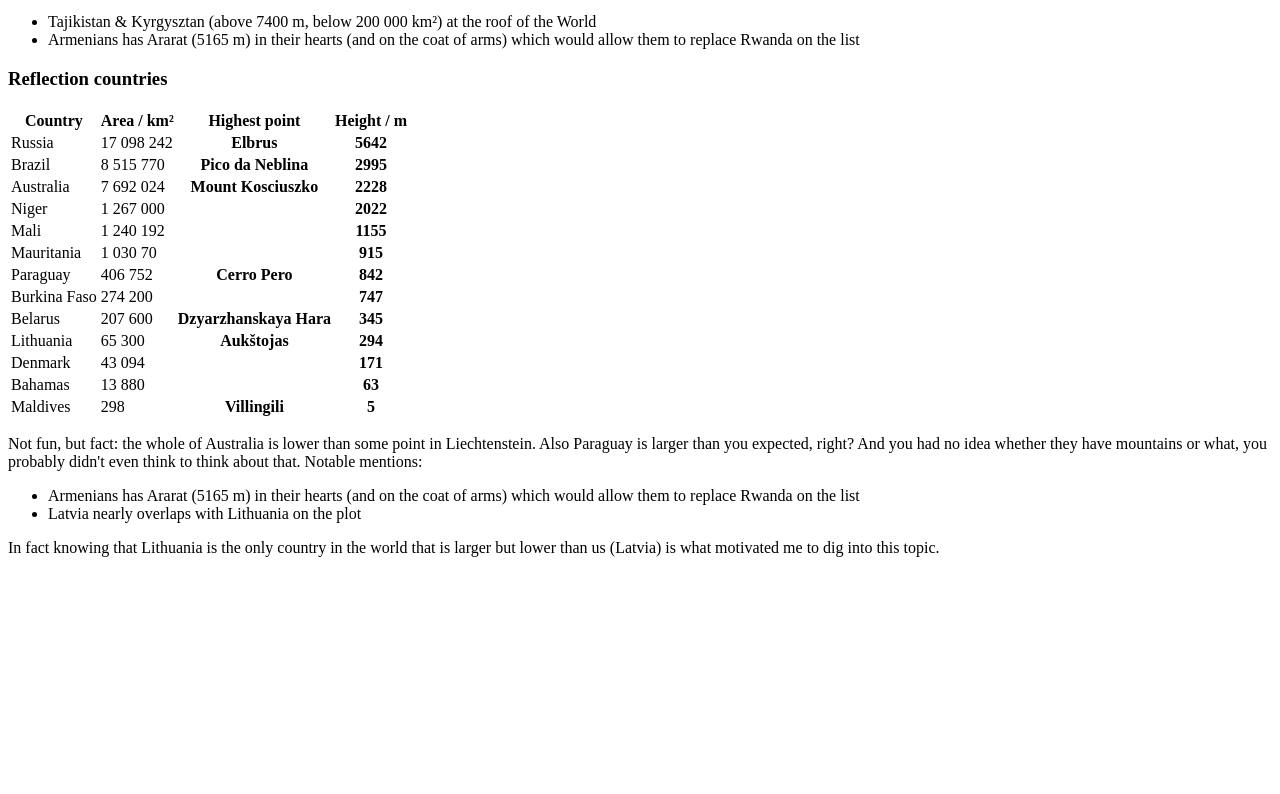
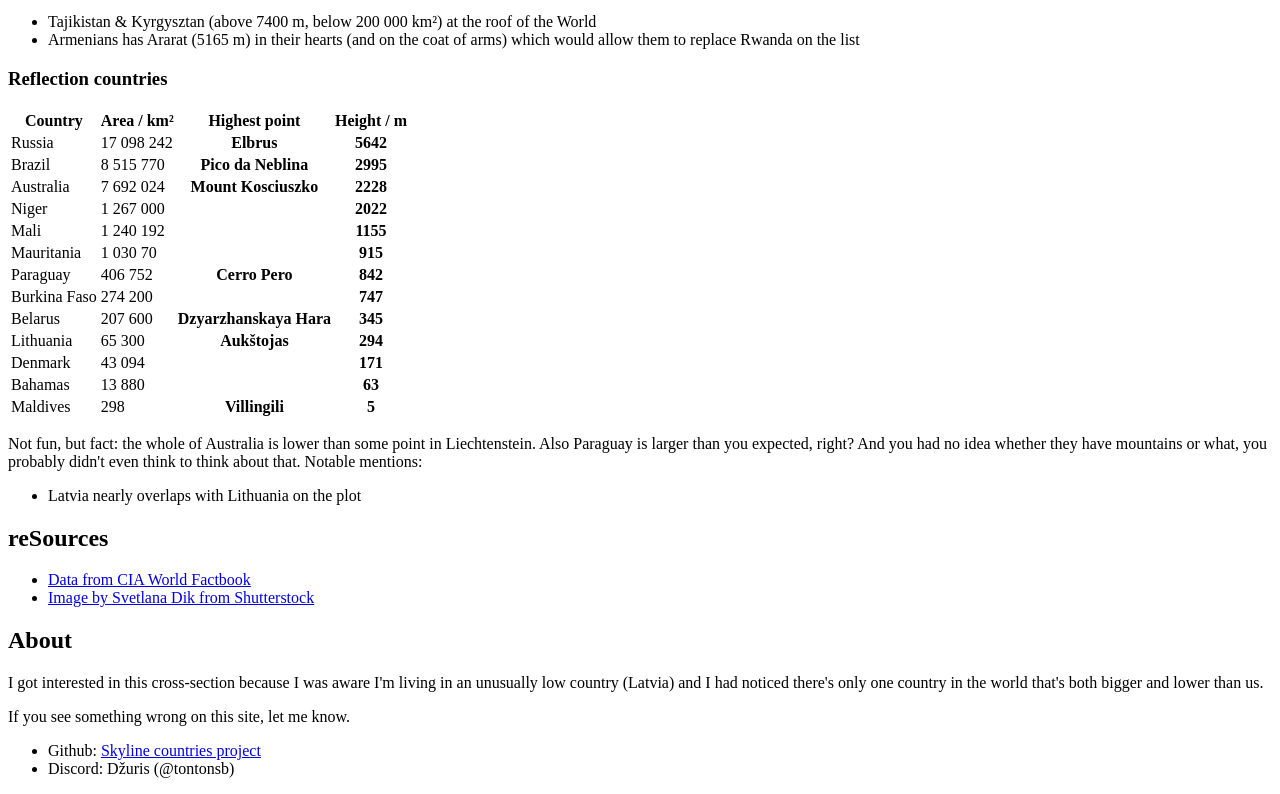
Before and after one commit to tontonsb/skyline-countries, a plain HTML site: page index.html in a window 1280 px wide. Shown: the part 1419-2213 px from the top of the page. Before the commit the page ends 1992 px from the top, so only its background shows below. Drawn offline with Linux system fonts and the light colour scheme.

Commit message:
Advance the article

```diff
--- a/index.html
+++ b/index.html
@@ -2,8 +2,9 @@
 <html lang=en>
 
 <meta charset=utf-8>
-
+<meta name="viewport" content="width=device-width, initial-scale=1.0">
 <title>Skyline and reflection countries</title>
+<meta name="description" content="Outlier countries on the area–highest elevation plot.">
 
 <main>
 	<h1>Skyline Countries and Reflection Countries</h1>
@@ -89,9 +90,24 @@
 
 	Notable mentions:
 	<ul>
-		<li>Armenians has Ararat (5165 m) in their hearts (and on the coat of arms) which would allow them to replace Rwanda on the list
 		<li>Latvia nearly overlaps with Lithuania on the plot
 	</ul>
 
-	<p>In fact knowing that Lithuania is the only country in the world that is larger but lower than us (Latvia) is what motivated me to dig into this topic.
+	<h2>reSources</h2>
+
+	<ul>
+		<li><a href=https://github.com/factbook/factbook.json>Data from CIA World Factbook</a>
+		<li><a href=https://www.shutterstock.com/image-photo/riga-latvia-march-19-2015-beautiful-267877181>Image by Svetlana Dik from Shutterstock</a>
+	</ul>
+
+	<h2>About</h2>
+
+	<p>I got interested in this cross-section because I was aware I'm living in an unusually low country (Latvia) and I had noticed there's only one country in the world that's both bigger and lower than us.
+
+	<p>If you see something wrong on this site, let me know.
+
+	<ul>
+		<li>Github: <a href=https://github.com/tontonsb/skyline-countries>Skyline countries project</a>
+		<li>Discord: Džuris (@tontonsb)
+	</ul>
 </main>
```
